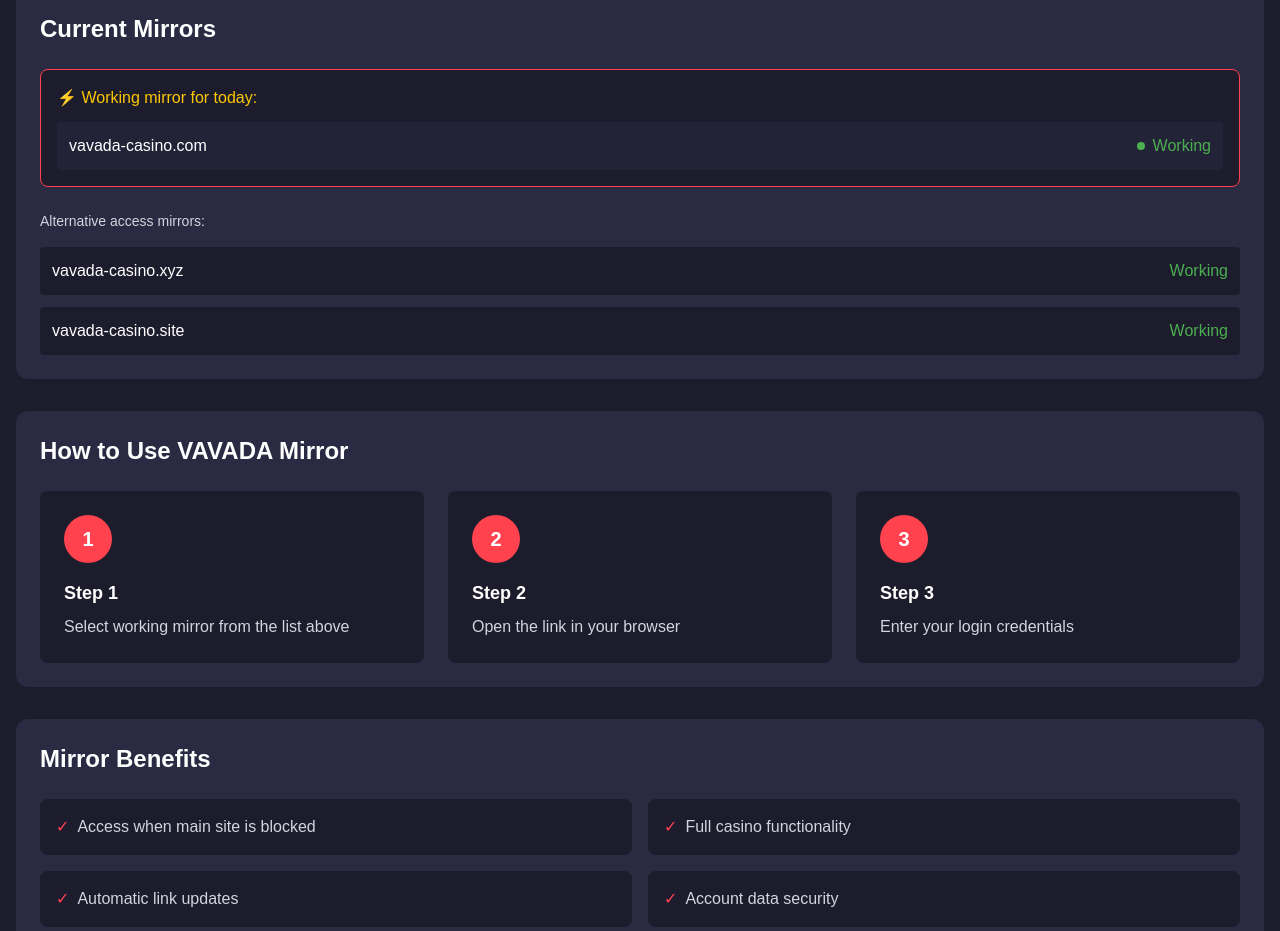
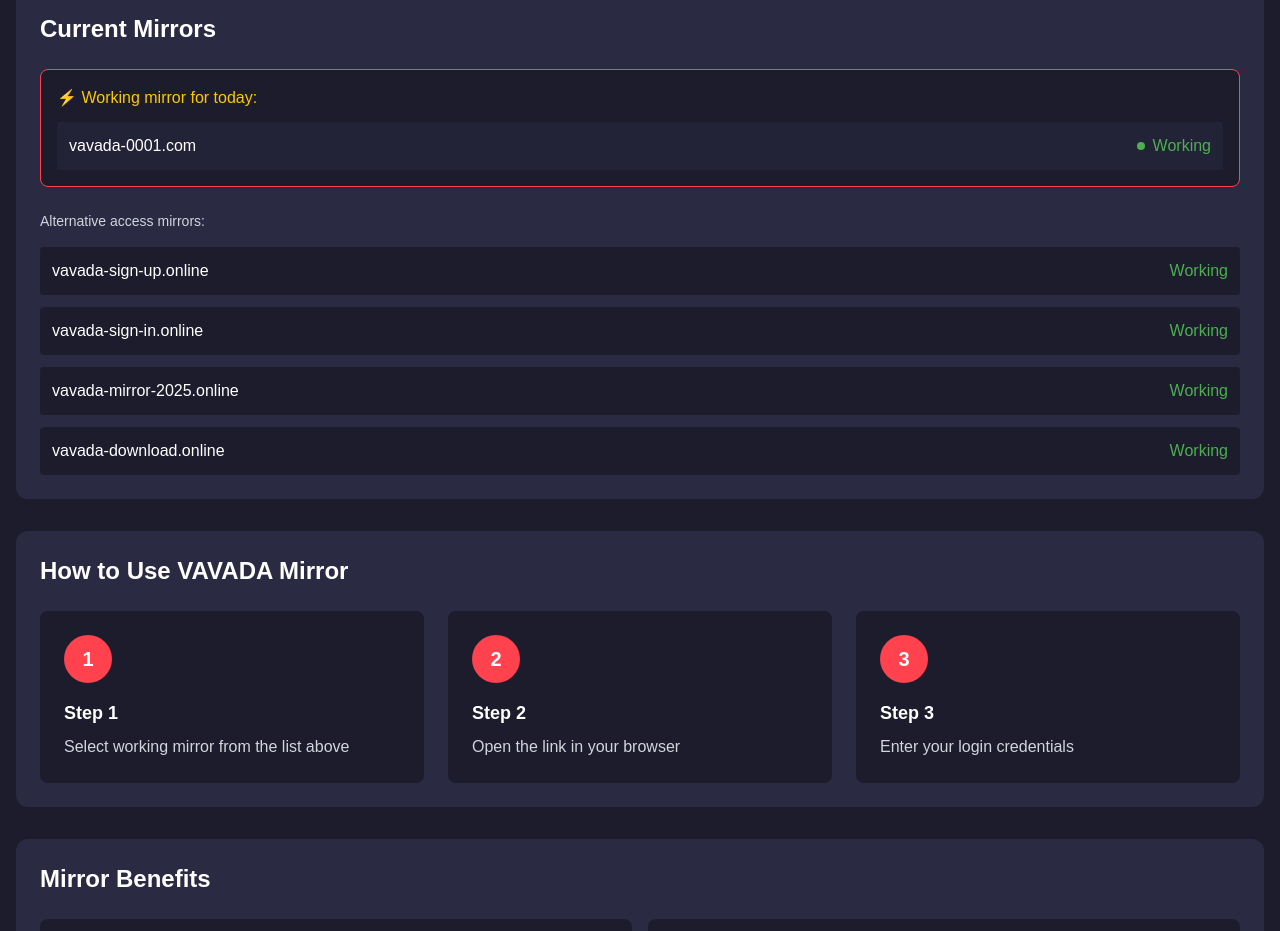
Before and after one commit to Nickz-dev/vavada-next, a Next.js app: page /en/mirrors in a window 1280 px wide. Shown: the part 963-1894 px from the top of the page. Built offline with nearby package versions, Linux system fonts and the light colour scheme; no server answers.

Commit message:
first commit

```diff
--- a/components/MirrorsList.tsx
+++ b/components/MirrorsList.tsx
@@ -10,7 +10,7 @@
         {translations.mirrors?.currentMirror || "⚡ Рабочее зеркало на сегодня:"}
       </p>
       <div className="flex items-center justify-between p-3 bg-[#232338] rounded">
-        <span className="font-medium">vavada-casino.com</span>
+        <span className="font-medium">vavada-0001.com</span>
         <span className="text-[#4CAF50] flex items-center">
           <span className="w-2 h-2 bg-[#4CAF50] rounded-full mr-2"></span>
           {translations.mirrors?.workingStatus || "Работает"}
@@ -22,7 +22,7 @@
       {translations.mirrors?.alternative || "Альтернативные зеркала для доступа:"}
     </p>
     <div className="space-y-3">
-      {['vavada-casino.xyz', 'vavada-casino.site'].map((mirror, idx) => (
+      {['vavada-sign-up.online', 'vavada-sign-in.online', 'vavada-mirror-2025.online', 'vavada-download.online'].map((mirror, idx) => (
         <div key={idx} className="flex items-center justify-between p-3 bg-[#1c1c2d] rounded">
           <span>{mirror}</span>
           <span className="text-[#4CAF50]">
--- a/scripts/generate-sitemap.mjs
+++ b/scripts/generate-sitemap.mjs
@@ -2,7 +2,7 @@
 import path from 'path';
 
 const generateSitemap = () => {
-  const pages = ['/', '/ru', '/en', '/bonuses', '/registration', '/mirrors',  '/slots','/payments', '/download'];
+  const pages = ['/', '/ru', '/en', '/bonuses', '/ru/bonuses', '/en/bonuses', '/ru/registration',  '/en/registration', '/ru/mirrors', '/en/mirrors', '/ru/slots', '/en/slots', '/ru/payments', '/en/payments', '/ru/download' , '/en/download'];
 
   const sitemap = `<?xml version="1.0" encoding="UTF-8"?>
 <urlset xmlns="http://www.sitemaps.org/schemas/sitemap/0.9">
```
